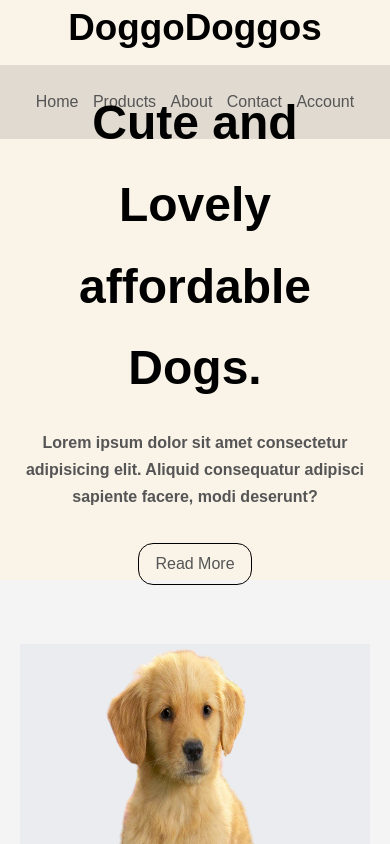
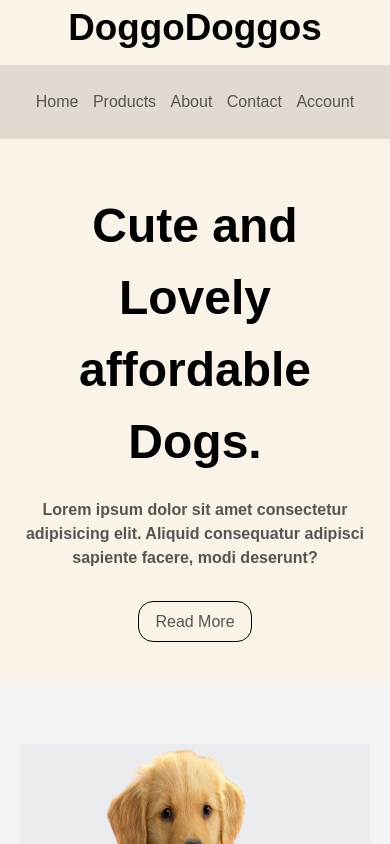
Before and after one commit to nokyaselpon/Practice, a plain HTML site: page index.html in a window 390 px wide. Shown: the top 844 px of the page. Drawn offline with Linux system fonts and the light colour scheme.

Commit message:
Add files via upload

```diff
--- a/style.css
+++ b/style.css
@@ -217,7 +217,6 @@ img{
     .showcase-text{
         margin-top: -4rem;
         text-align: center;
-        line-height: 1.7;
     }
 
     .showcase-text p{
@@ -257,13 +256,12 @@ img{
         background-color: rgba(0, 0, 0, 0.1);
     }
 
-    .showcase{
-        height: 500px;
+
+
+    .showcase .showcase-text{
+        margin-top: 4rem;
     }
 
-    .showcase-text{
-        margin-top: 0px;
-    }
     .under-showcase .grid-images{
         grid-template-columns: 1fr;
         grid-template-rows: 1fr;
@@ -280,4 +278,8 @@ img{
         margin: 0 auto;
     }
 
+    .foot{
+        text-align: center;
+    }
+
 }
```
